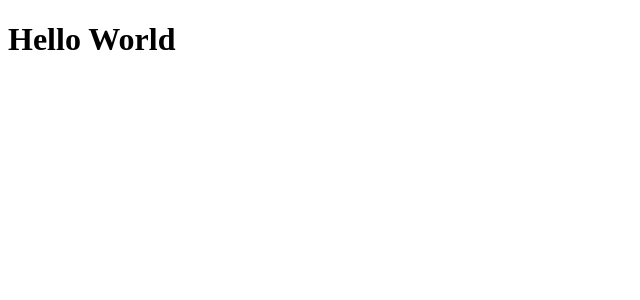
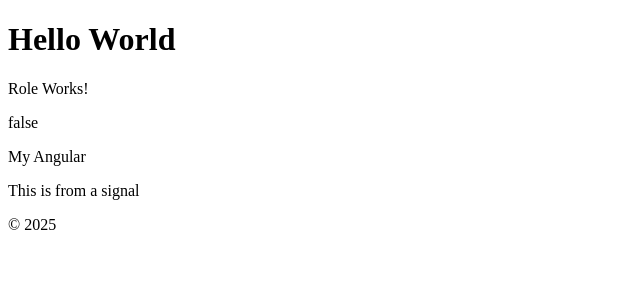
Before and after one commit to ronsell42/employee-management-app, an Angular app: page / in a window 1280 px wide. Shown: the top 300 px of the page, without its empty margins (0-640 px from the left). Built offline with nearby package versions, Linux system fonts and the light colour scheme.

Commit message:
Add: New components.

```diff
--- a/src/app/app.html
+++ b/src/app/app.html
@@ -1 +1,2 @@
 <h1>Hello World</h1>
+<app-roles-cmp />
--- a/src/app/app.ts
+++ b/src/app/app.ts
@@ -1,9 +1,10 @@
 import { Component, signal } from '@angular/core';
 import { RouterOutlet } from '@angular/router';
+import { RolesCmp } from './components/roles-cmp/roles-cmp';
 
 @Component({
   selector: 'app-root',
-  imports: [RouterOutlet],
+  imports: [RouterOutlet, RolesCmp],
   templateUrl: './app.html',
   styleUrl: './app.scss'
 })
--- a/src/app/components/roles-cmp/roles-cmp.html
+++ b/src/app/components/roles-cmp/roles-cmp.html
@@ -1 +1,5 @@
-<p>roles-cmp works!</p>
+<p>Role Works!</p>
+<p>{{ isActive }}</p>
+<p>{{ projectTitle }}</p>
+<p>{{ varSignal() }}</p>
+<p>&copy; {{currentDate.getFullYear()}}</p>
--- a/src/app/components/roles-cmp/roles-cmp.ts
+++ b/src/app/components/roles-cmp/roles-cmp.ts
@@ -1,4 +1,4 @@
-import { Component } from '@angular/core';
+import { Component, signal, Signal } from '@angular/core';
 
 @Component({
   selector: 'app-roles-cmp',
@@ -7,5 +7,11 @@ import { Component } from '@angular/core';
   styleUrl: './roles-cmp.scss'
 })
 export class RolesCmp {
+  projectTitle: string = 'My Angular';
+  isActive: boolean = false;
+  projectVersion: number = 20;
+  currentDate: Date = new Date();
+
+  varSignal = signal('This is from a signal');
 
 }
```
